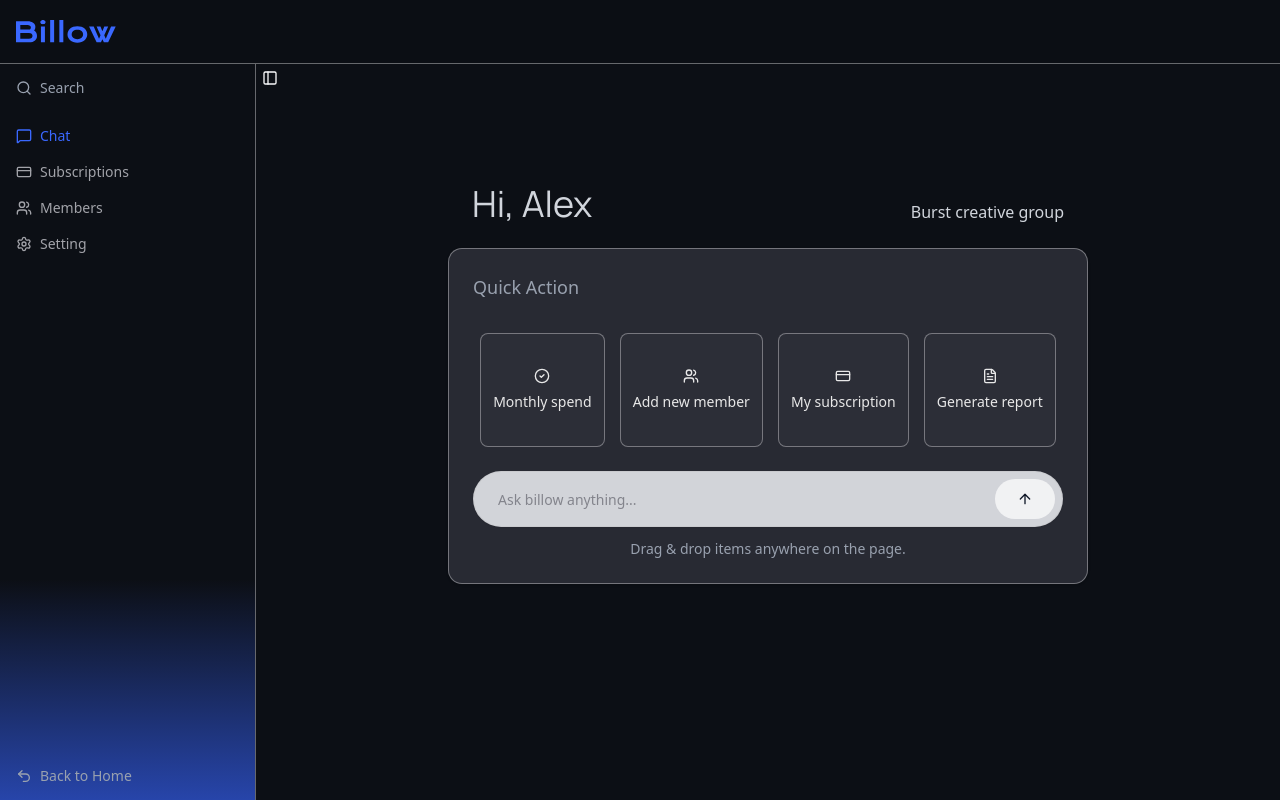
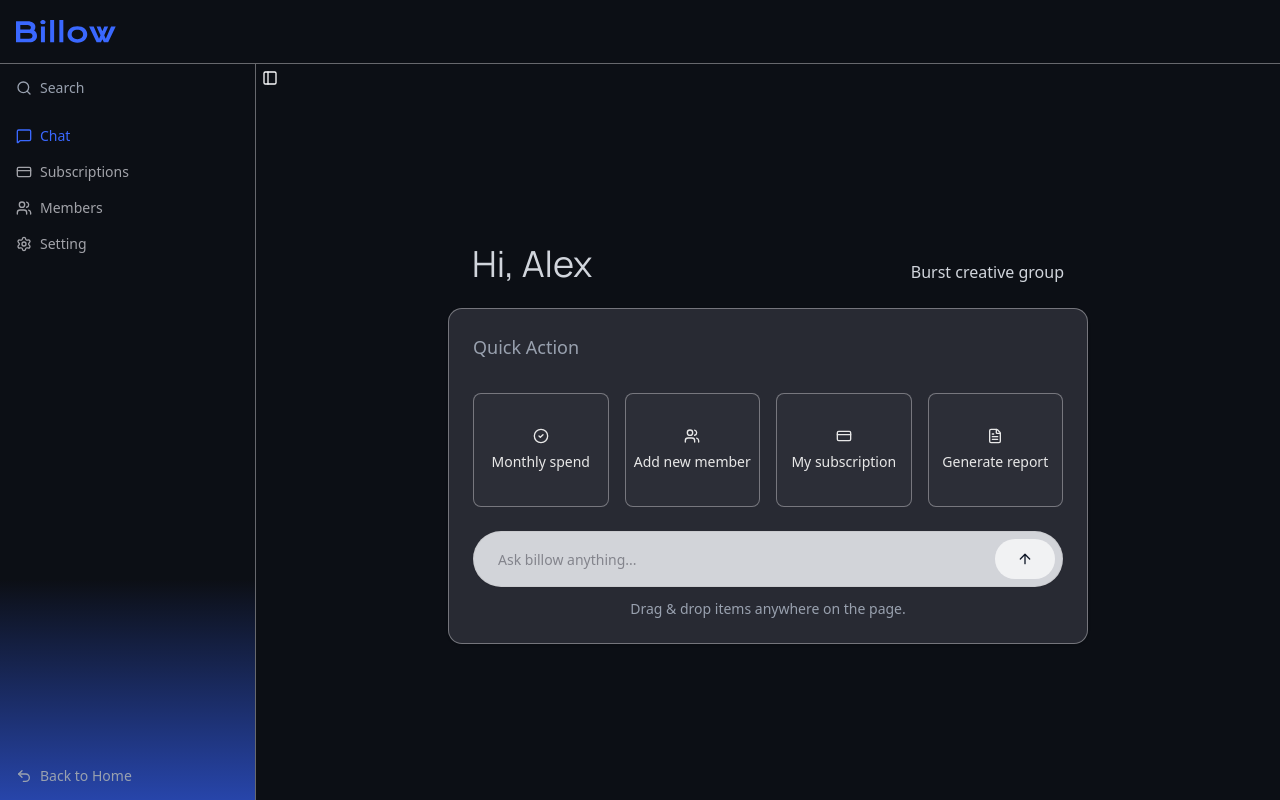
Before and after one commit to taka0330ko/billow, a Next.js app: page /app/chat in a window 1280 px wide. Built offline with nearby package versions, Linux system fonts and the light colour scheme.

Commit message:
fix:change header layout design

```diff
--- a/app/app/(w)/chat/page.tsx
+++ b/app/app/(w)/chat/page.tsx
@@ -52,7 +52,7 @@ export default function ChatStartPage() {
 
     return (
 
-        <div className='flex flex-col mt-24 items-center h-svh'>
+        <div className="flex min-h-full flex-col items-center justify-center px-6 py-10">
             <div className="flex p-6 items-end justify-between w-full max-w-160">
                 <h1 className="text-gray-300 text-4xl">Hi, Alex</h1>
                 <p className="text-gray-300">Burst creative group</p>
@@ -62,7 +62,7 @@ export default function ChatStartPage() {
                     <CardTitle><p className="text-lg font-light text-gray-400">Quick Action</p></CardTitle>
                 </CardHeader>
                 <CardContent>
-                    <div className="flex justify-evenly gap-2 w-full">
+                    <div className="grid grid-cols-2 grid-rows-2 lg:grid-cols-4 lg:grid-rows-1 gap-4">
                         <Button
                         variant="quickActionBtn"
                         className="py-14 cursor-pointer"
--- a/app/app/(w)/layout.tsx
+++ b/app/app/(w)/layout.tsx
@@ -8,18 +8,19 @@ import Script from "next/script";
 export default function WorkSpaceLayout({ children }: { children: React.ReactNode }) {
     return (
         <SidebarProvider>
-            <div className="flex h-svh w-full flex-col bg-background overflow-hidden overscroll-none">
+            <div className="grid min-h-svh grid-rows-[64px_1fr] bg-background overflow-hidden overscroll-none w-full">
                 <Header />
-                <div className="flex flex-1">
+                <div className="flex min-h-0">
                     <AppSidebar />
 
                     <SidebarInset className="
-          flex min-h-svh flex-col bg-background
-          pt-(--header-height)
-        ">
-                        <SidebarTrigger />
-                        {children}
-                        </SidebarInset>
+                            flex flex-col bg-background min-h-0
+                            ">
+                        <div className="relative flex-1 overflow-auto">
+                            <SidebarTrigger/>
+                            {children}
+                        </div>
+                    </SidebarInset>
                 </div>
             </div>
 
--- a/components/header.tsx
+++ b/components/header.tsx
@@ -6,9 +6,7 @@ function Header() {
     return (
         <div>
             <header className="
-        fixed top-0 left-0 right-0 z-50
-        h-(--header-height)
-        bg-background/95 backdrop-blur
+        h-16
         border-b border-border
         flex items-center justify-between px-4
       ">
--- a/components/ui/app-sidebar.tsx
+++ b/components/ui/app-sidebar.tsx
@@ -31,10 +31,6 @@ export function AppSidebar() {
     return (
     //Forcibly adjust the sidebar height slightly
         <Sidebar
-        className="
-        top-(--header-height)!
-        h-[calc(100svh-var(--header-height))]!
-        "
             collapsible="icon">
             <SidebarHeader>
                 <SidebarMenu>
--- a/components/ui/sidebar.tsx
+++ b/components/ui/sidebar.tsx
@@ -187,7 +187,7 @@ function Sidebar({
           data-sidebar="sidebar"
           data-slot="sidebar"
           data-mobile="true"
-          className="bg-billow-sidebar-gradient text-sidebar-foreground w-(--sidebar-width) p-0 [&>button]:hidden top-(--header-height)! h-[calc(100svh-var(--header-h))]!"
+          className="bg-billow-sidebar-gradient text-sidebar-foreground w-(--sidebar-width) p-0 [&>button]:hidden"
           style={
             {
               "--sidebar-width": SIDEBAR_WIDTH_MOBILE,
@@ -229,7 +229,7 @@ function Sidebar({
       <div
         data-slot="sidebar-container"
         className={cn(
-          "fixed inset-y-0 z-10 hidden h-svh w-(--sidebar-width) transition-[left,right,width] duration-200 ease-linear md:flex",
+          "hidden  h-full w-(--sidebar-width) transition-[left,right,width] duration-200 ease-linear md:flex",
           side === "left"
             ? "left-0 group-data-[collapsible=offcanvas]:left-[calc(var(--sidebar-width)*-1)]"
             : "right-0 group-data-[collapsible=offcanvas]:right-[calc(var(--sidebar-width)*-1)]",
```
